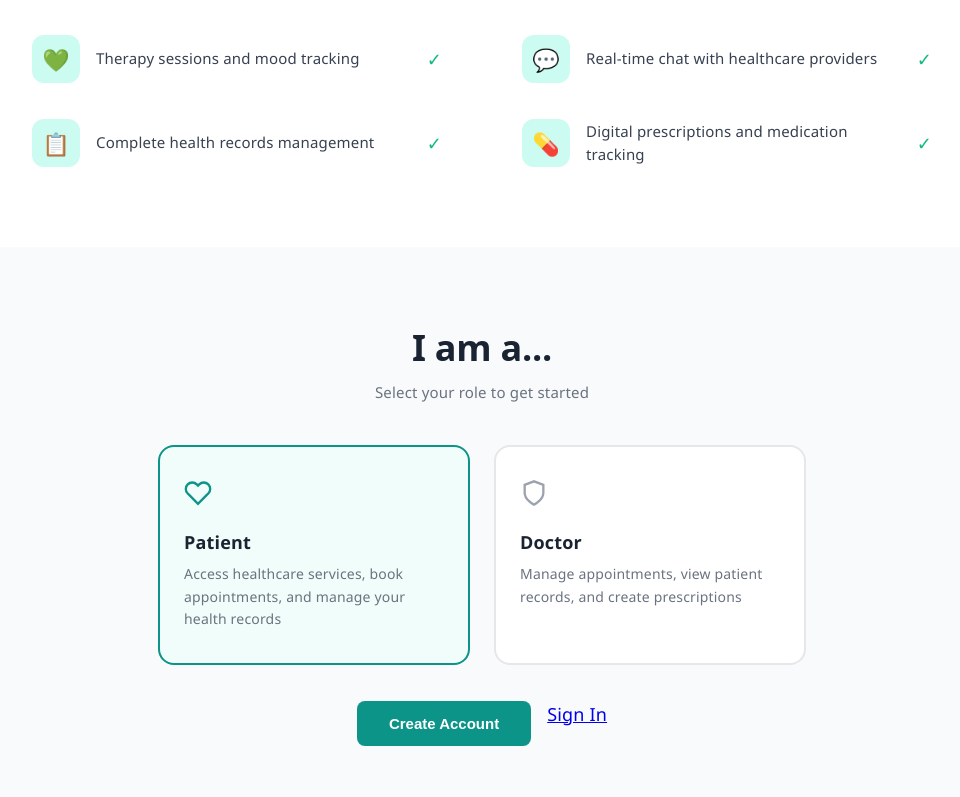
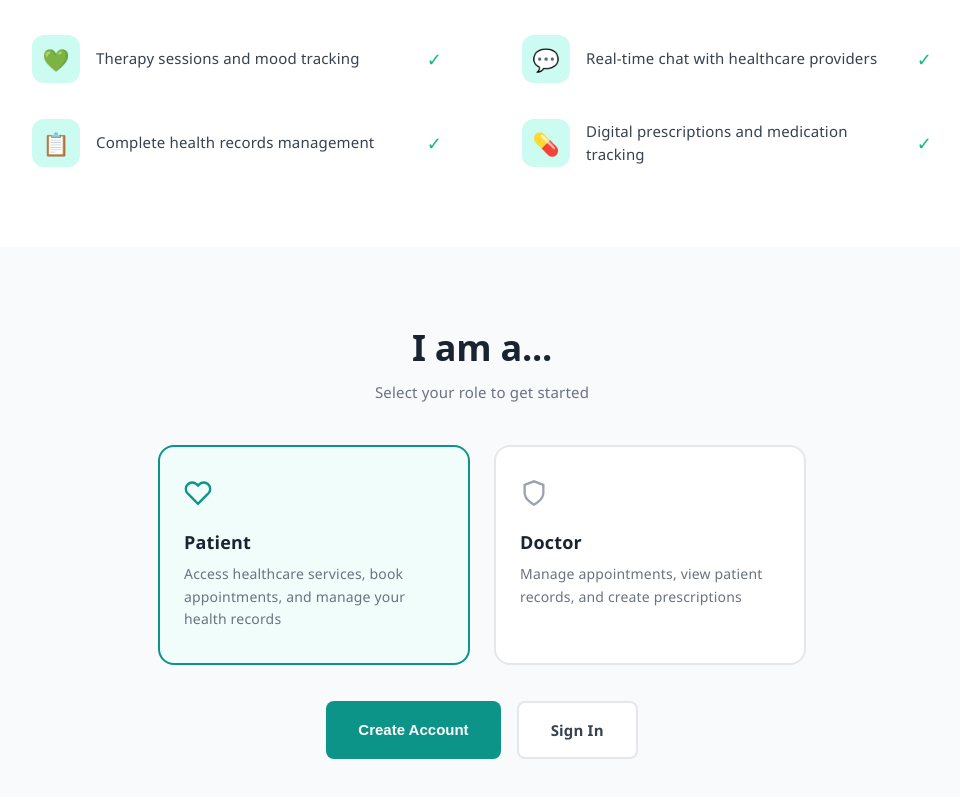
Before and after one commit to Mubs002/FYP_CHS_App, a React app in the folder frontend/: page / in a window 1280 px wide. Shown: the part 866-1663 px from the top of the page, without its empty margins (158-1118 px from the left). Built offline with nearby package versions, Linux system fonts and the light colour scheme; the HTML template or start-up script is replaced by a standard one.

Commit message:
outlining sign in button

```diff
--- a/frontend/src/view/pages/LandingPage.css
+++ b/frontend/src/view/pages/LandingPage.css
@@ -234,3 +234,21 @@
 .btn-teal:hover {
   background: #0F766E;
 }
+
+/* the outlined sign in button next to the teal one */
+.btn-outline-dark {
+  padding: 14px 32px;
+  background: white;
+  color: #374151;
+  border: 2px solid #e5e7eb;
+  border-radius: 8px;
+  font-size: 15px;
+  font-weight: 600;
+  text-decoration: none;
+  display: inline-block;
+  transition: border-color 0.2s;
+}
+
+.btn-outline-dark:hover {
+  border-color: #9ca3af;
+}
```
